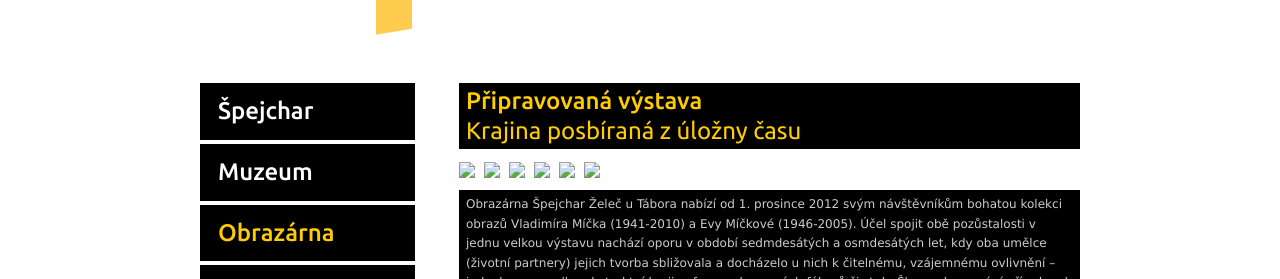
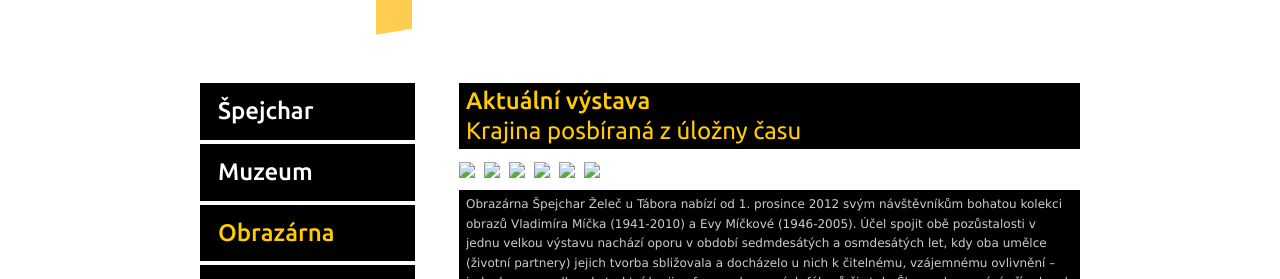
Before and after one commit to spejcharzelec/spejcharzelec.github.com, a Jekyll site: the page built from _posts/2012-11-22-micko-mickova.md, in a window 1280 px wide. Shown: the part 190-469 px from the top of the page. Built offline with Jekyll 4.4.1, drawn with Linux system fonts in a browser that asks for light colours.

Commit message:
Update _posts/2012-11-22-micko-mickova.md

```diff
--- a/_posts/2012-11-22-micko-mickova.md
+++ b/_posts/2012-11-22-micko-mickova.md
@@ -1,10 +1,9 @@
 ---
 layout: vystava
-title: Připravovaná výstava
+title: Aktuální výstava
 subtitle: Krajina posbíraná z úložny času
 menu: obrazarna
 category: obrazarna
-is_future: true
 published: true
 images:
   - "micko-mickova/01.jpg"
```
